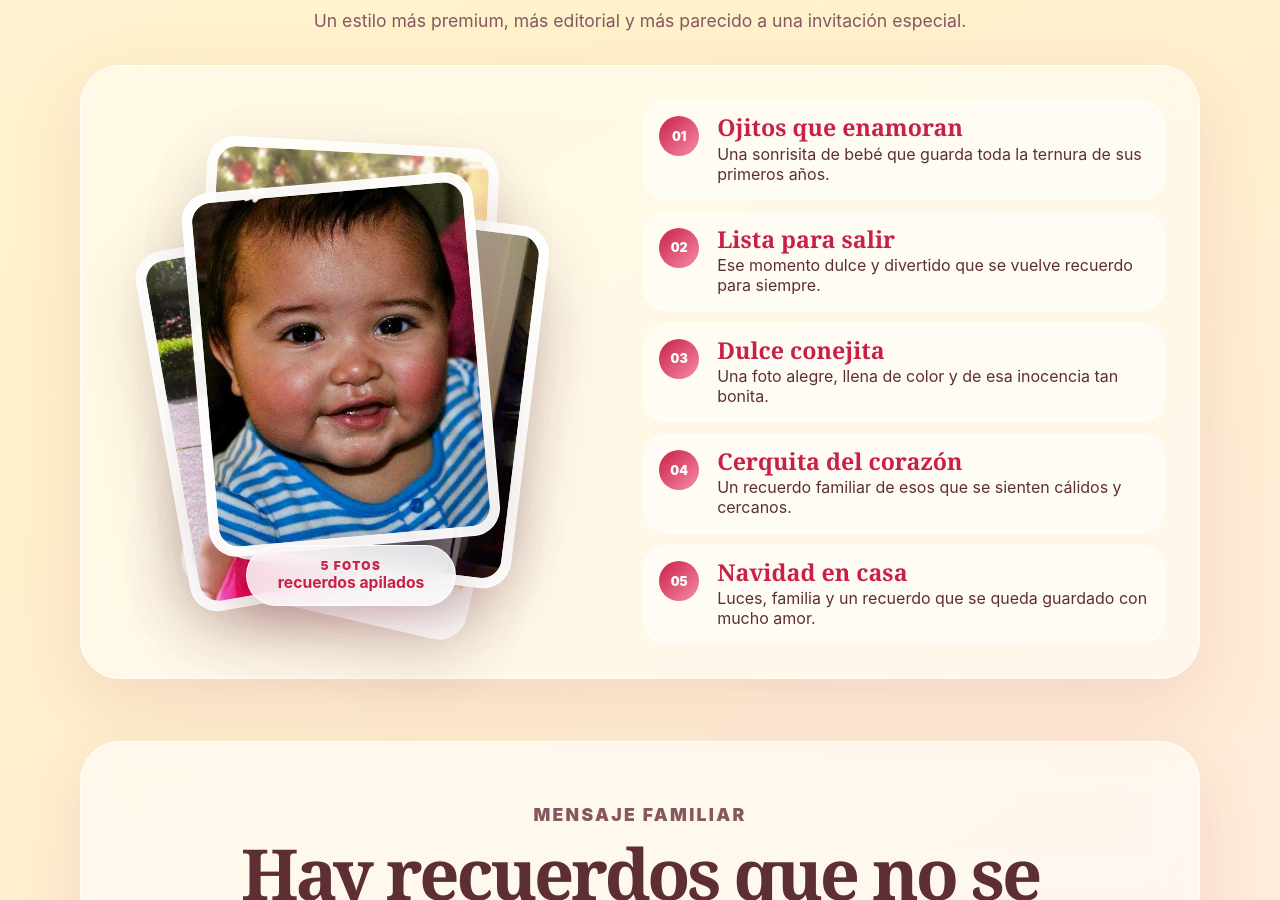
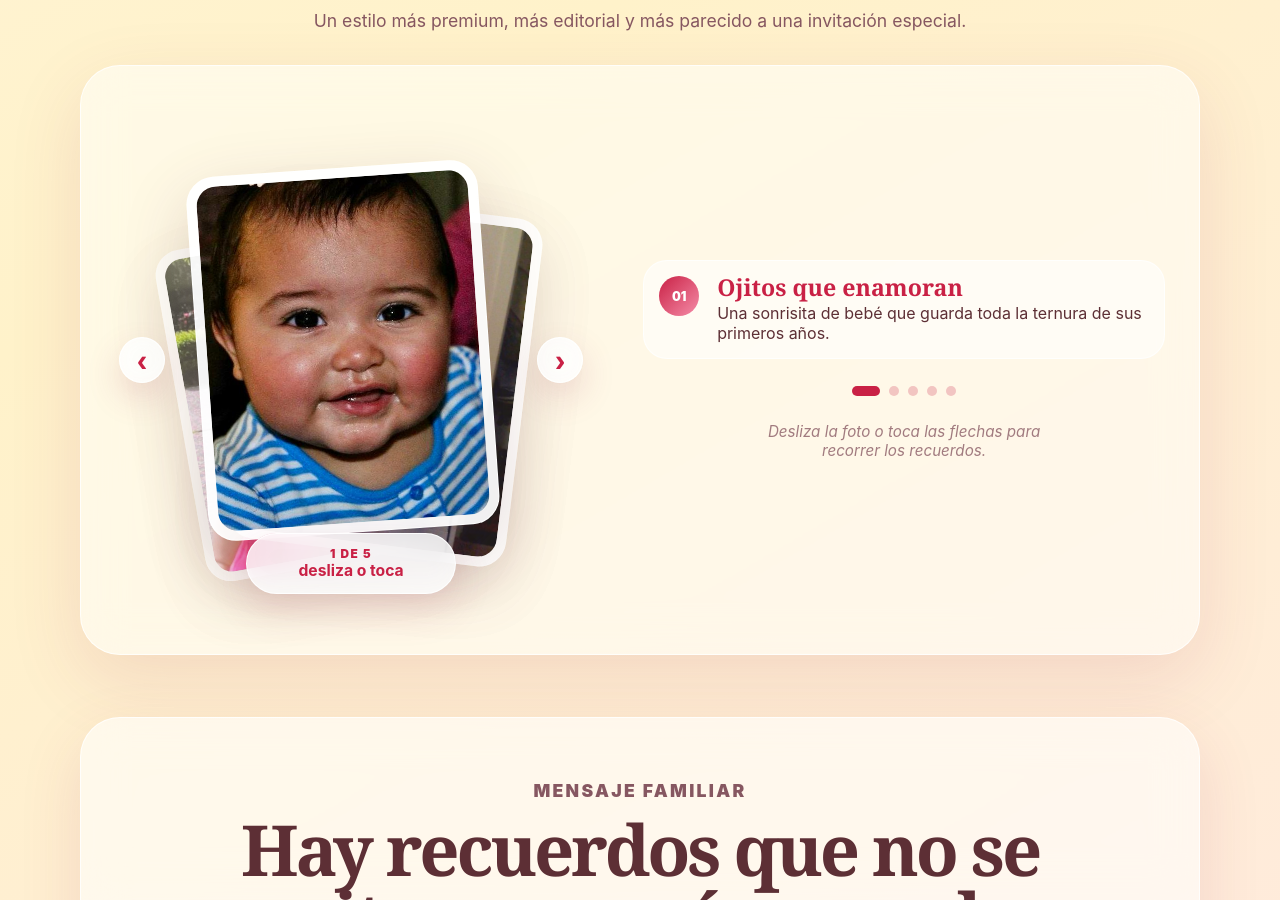
Before and after one commit to josehdezm415-cmd/dianelys-childhood-invite, a React (Vite) app: page / in a window 1280 px wide. Shown: the part 2068-2968 px from the top of the page. Built offline with nearby package versions, Linux system fonts and the light colour scheme.

Commit message:
Make Dianelys photo stack swipeable

```diff
--- a/src/main.jsx
+++ b/src/main.jsx
@@ -1,4 +1,4 @@
-import React from 'react';
+import React, { useState } from 'react';
 import { createRoot } from 'react-dom/client';
 import { motion } from 'framer-motion';
 import './styles.css';
@@ -50,6 +50,21 @@ const memories = [
 ];
 
 function App() {
+  const [activeMemory, setActiveMemory] = useState(0);
+  const [touchStart, setTouchStart] = useState(null);
+  const active = memories[activeMemory];
+
+  const goToMemory = (direction) => {
+    setActiveMemory((current) => (current + direction + memories.length) % memories.length);
+  };
+
+  const handleTouchEnd = (event) => {
+    if (touchStart === null) return;
+    const delta = touchStart - event.changedTouches[0].clientX;
+    if (Math.abs(delta) > 42) goToMemory(delta > 0 ? 1 : -1);
+    setTouchStart(null);
+  };
+
   return (
     <main className="page">
       <div className="ambient ambient-one" />
@@ -138,28 +153,50 @@ function App() {
         </motion.div>
 
         <motion.div className="true-stack-layout" variants={stagger} initial="hidden" whileInView="show" viewport={{ once: true, amount: 0.18 }}>
-          <motion.div className="photo-pile" variants={fadeUp} aria-label="Fotos apiladas de Dianelys">
-            {memories.map((memory, index) => (
-              <div className={`pile-card pile-${index + 1}`} key={memory.title}>
-                <img src={memory.image} alt={memory.title} style={{ objectPosition: memory.position }} />
-              </div>
-            ))}
+          <motion.div
+            className="photo-pile swipe-pile"
+            variants={fadeUp}
+            aria-label="Fotos apiladas de Dianelys"
+            onTouchStart={(event) => setTouchStart(event.touches[0].clientX)}
+            onTouchEnd={handleTouchEnd}
+            onClick={() => goToMemory(1)}
+          >
+            {memories.map((memory, index) => {
+              const offset = (index - activeMemory + memories.length) % memories.length;
+              return (
+                <div className={`pile-card pile-position-${offset}`} key={memory.title} aria-hidden={offset > 2}>
+                  <img src={memory.image} alt={memory.title} style={{ objectPosition: memory.position }} />
+                </div>
+              );
+            })}
+            <button className="stack-nav prev" type="button" aria-label="Foto anterior" onClick={(event) => { event.stopPropagation(); goToMemory(-1); }}>‹</button>
+            <button className="stack-nav next" type="button" aria-label="Siguiente foto" onClick={(event) => { event.stopPropagation(); goToMemory(1); }}>›</button>
             <div className="pile-label">
-              <span>5 fotos</span>
-              <strong>recuerdos apilados</strong>
+              <span>{activeMemory + 1} de {memories.length}</span>
+              <strong>desliza o toca</strong>
             </div>
           </motion.div>
 
           <motion.div className="stack-story" variants={fadeUp}>
-            {memories.map((memory, index) => (
-              <div className="story-row" key={memory.title}>
-                <span>0{index + 1}</span>
-                <div>
-                  <h3>{memory.title}</h3>
-                  <p>{memory.text}</p>
-                </div>
+            <div className="story-row active-story">
+              <span>0{activeMemory + 1}</span>
+              <div>
+                <h3>{active.title}</h3>
+                <p>{active.text}</p>
               </div>
-            ))}
+            </div>
+            <div className="story-dots" aria-label="Seleccionar foto">
+              {memories.map((memory, index) => (
+                <button
+                  type="button"
+                  className={index === activeMemory ? 'active' : ''}
+                  key={memory.title}
+                  aria-label={`Ver foto ${index + 1}`}
+                  onClick={() => setActiveMemory(index)}
+                />
+              ))}
+            </div>
+            <p className="swipe-helper">Desliza la foto o toca las flechas para recorrer los recuerdos.</p>
           </motion.div>
         </motion.div>
       </section>
--- a/src/styles.css
+++ b/src/styles.css
@@ -410,11 +410,13 @@ h1 {
   object-fit: cover;
   border-radius: 20px;
 }
-.pile-1 { z-index: 5; transform: translate(-10px, -8px) rotate(-5deg); }
-.pile-2 { z-index: 4; transform: translate(34px, 20px) rotate(7deg); }
-.pile-3 { z-index: 3; transform: translate(-44px, 38px) rotate(-10deg); }
-.pile-4 { z-index: 2; transform: translate(8px, 62px) rotate(13deg); opacity: .94; }
-.pile-5 { z-index: 1; transform: translate(-6px, -48px) rotate(3deg); opacity: .9; }
+.pile-position-0 { z-index: 5; transform: translate(-8px, -10px) rotate(-4deg); opacity: 1; }
+.pile-position-1 { z-index: 4; transform: translate(34px, 18px) rotate(7deg) scale(.96); opacity: .9; }
+.pile-position-2 { z-index: 3; transform: translate(-38px, 36px) rotate(-10deg) scale(.92); opacity: .74; }
+.pile-position-3 { z-index: 2; transform: translate(4px, 58px) rotate(12deg) scale(.88); opacity: 0; pointer-events: none; }
+.pile-position-4 { z-index: 1; transform: translate(-6px, -48px) rotate(3deg) scale(.86); opacity: 0; pointer-events: none; }
+.pile-card { transition: transform .35s ease, opacity .35s ease; }
+.swipe-pile { cursor: pointer; touch-action: pan-y; user-select: none; }
 .pile-label {
   position: absolute;
   left: 50%;
@@ -439,6 +441,54 @@ h1 {
   text-transform: uppercase;
 }
 .pile-label strong { display: block; font-size: .98rem; }
+.stack-nav {
+  position: absolute;
+  top: 50%;
+  z-index: 9;
+  width: 46px;
+  height: 46px;
+  display: grid;
+  place-items: center;
+  border: 1px solid rgba(255,255,255,.9);
+  border-radius: 50%;
+  color: var(--berry);
+  background: rgba(255,255,255,.78);
+  box-shadow: 0 14px 34px rgba(160,53,82,.18);
+  backdrop-filter: blur(14px);
+  -webkit-backdrop-filter: blur(14px);
+  font-size: 2rem;
+  line-height: 1;
+  font-weight: 900;
+  transform: translateY(-50%);
+}
+.stack-nav.prev { left: 4px; }
+.stack-nav.next { right: 4px; }
+.story-dots {
+  display: flex;
+  justify-content: center;
+  gap: 9px;
+  margin-top: 15px;
+}
+.story-dots button {
+  width: 10px;
+  height: 10px;
+  padding: 0;
+  border: 0;
+  border-radius: 999px;
+  background: rgba(201,33,69,.24);
+}
+.story-dots button.active {
+  width: 28px;
+  background: var(--berry);
+}
+.swipe-helper {
+  margin: 14px auto 0 !important;
+  max-width: 320px;
+  text-align: center;
+  color: rgba(134,87,97,.78) !important;
+  font-size: .95rem !important;
+  font-style: italic;
+}
 .stack-story {
   display: grid;
   gap: 12px;
@@ -520,11 +570,11 @@ h1 {
   .true-stack-layout { padding: 18px; gap: 8px; }
   .photo-pile { min-height: 500px; }
   .pile-card { width: min(76vw, 270px); }
-  .pile-1 { transform: translate(-6px, -10px) rotate(-5deg); }
-  .pile-2 { transform: translate(22px, 18px) rotate(7deg); }
-  .pile-3 { transform: translate(-28px, 40px) rotate(-10deg); }
-  .pile-4 { transform: translate(4px, 66px) rotate(12deg); }
-  .pile-5 { transform: translate(-4px, -52px) rotate(3deg); }
+  .pile-position-0 { transform: translate(-6px, -10px) rotate(-5deg); }
+  .pile-position-1 { transform: translate(22px, 18px) rotate(7deg) scale(.96); }
+  .pile-position-2 { transform: translate(-28px, 40px) rotate(-10deg) scale(.92); }
+  .pile-position-3 { transform: translate(4px, 66px) rotate(12deg) scale(.88); }
+  .pile-position-4 { transform: translate(-4px, -52px) rotate(3deg) scale(.86); }
   .story-row { grid-template-columns: 40px 1fr; padding: 13px; }
   .story-row span { width: 34px; height: 34px; }
   .message,
```
